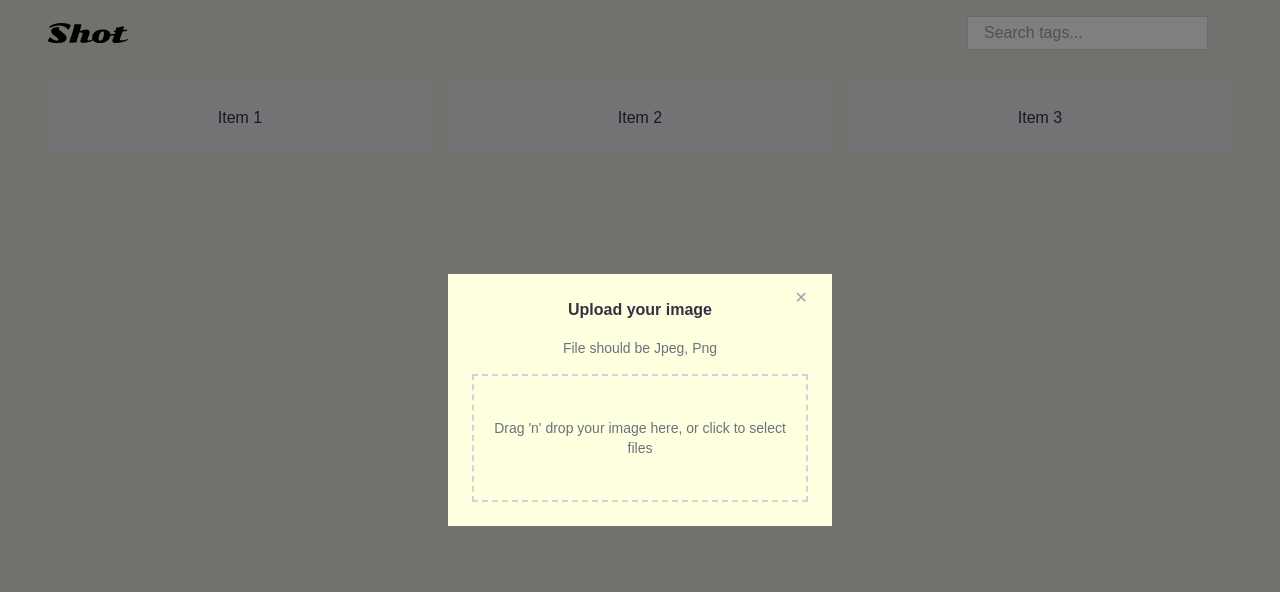
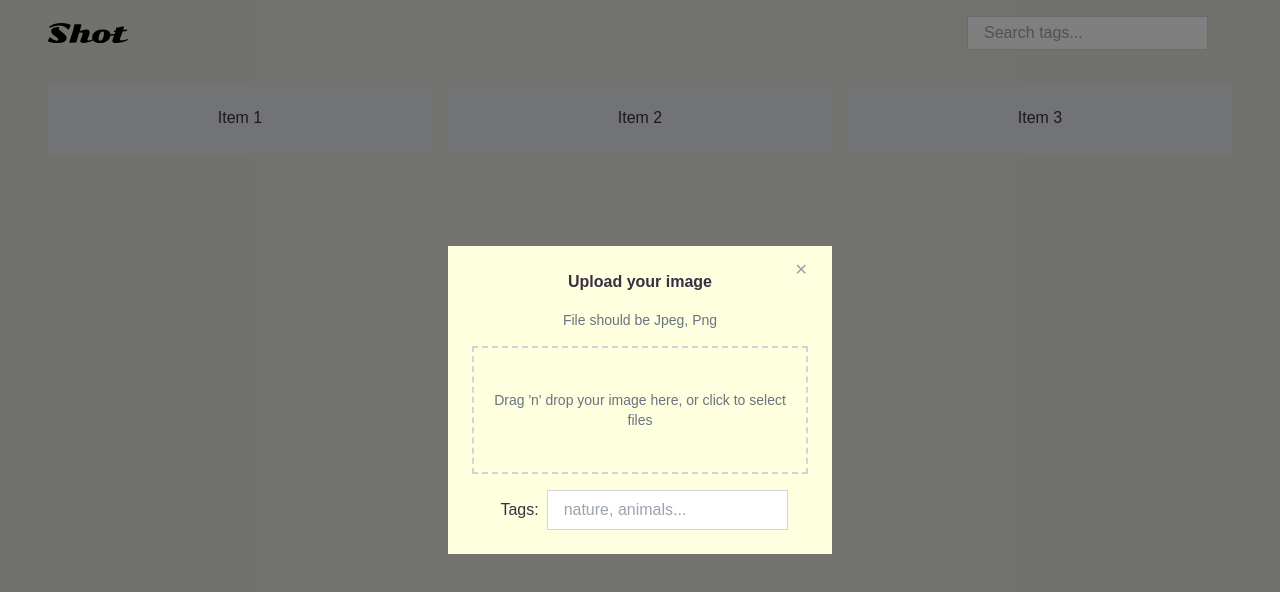
Before and after one commit to scirats/shot, a Next.js app: page / in a window 1280 px wide. Both pictures are taken after a click on the button "Upload image". Shown: the top 592 px of the page. Built offline with nearby package versions, Linux system fonts and the light colour scheme.

Commit message:
Add: tags logic when upload

```diff
--- a/src/app/api/upload/route.ts
+++ b/src/app/api/upload/route.ts
@@ -4,6 +4,7 @@ export async function POST(req: NextRequest) {
   try {
     const formData = await req.formData();
     const file = formData.get("file") as File | null;
+    const tags = formData.get("tags") as string | null;
 
     if (!file) {
       return NextResponse.json(
@@ -11,10 +12,13 @@ export async function POST(req: NextRequest) {
         { status: 400 }
       );
     }
+    const parsedTags = tags ? JSON.parse(tags) : [];
+
     await new Promise(resolve => setTimeout(resolve, 3000));
 
     const fakeResponse = {
       secure_url: "https://www.shutterstock.com/image-vector/img-vector-icon-design-on-260nw-2164648583.jpg",
+      tags: parsedTags,
     };
 
     return NextResponse.json(fakeResponse, { status: 200 });
--- a/src/components/upload/UploadContent.tsx
+++ b/src/components/upload/UploadContent.tsx
@@ -9,6 +9,8 @@ type UploadContentProps = {
   getDropzoneProps: () => any;
   getInputProps: () => any;
   isDragActive: boolean;
+  tags: string[];
+  onTagsChange: (input: string) => void;
 };
 
 const UploadContent = ({
@@ -18,6 +20,8 @@ const UploadContent = ({
   getDropzoneProps,
   getInputProps,
   isDragActive,
+  tags,
+  onTagsChange,
 }: UploadContentProps) => {
   if (isFetching) {
     return (
@@ -36,6 +40,7 @@ const UploadContent = ({
             <>
               <PreviewImage imageUrl={image.secure_url} />
               <InputLink url={image.secure_url} />
+              {tags ? (<p className="text-sm text-gray-500 m-4">Tags: {tags.join(", ")}</p>) : (<></>)}
             </>
           }
         </div>
@@ -48,6 +53,14 @@ const UploadContent = ({
               getInputProps={getInputProps}
               isActive={isDragActive}
           />
+          <div className="flex">
+            <p className="p-2">Tags:</p>
+            <input
+              type="text"
+              placeholder="nature, animals..."
+              onChange={e => onTagsChange(e.target.value)}
+            />
+          </div>
         </>
       )}
     </div>
--- a/src/components/upload/UploadModal.tsx
+++ b/src/components/upload/UploadModal.tsx
@@ -11,6 +11,8 @@ const UploadModal: React.FC = () => {
     getInputProps,
     isDragActive,
     resetUploadState,
+    tags,
+    handleTagsChange
   } = useUpload();
   const [isOpen, setIsOpen] = useState(false);
 
@@ -38,6 +40,8 @@ const UploadModal: React.FC = () => {
             getDropzoneProps={getRootProps}
             getInputProps={getInputProps}
             isDragActive={isDragActive}
+            tags={tags}
+            onTagsChange={handleTagsChange}
         />
       </div>
     </div>
--- a/src/hooks/useFileUpload.ts
+++ b/src/hooks/useFileUpload.ts
@@ -8,22 +8,19 @@ export const useFileUpload = () => {
   const [isSuccess, setIsSuccess] = useState<boolean>(false);
   const [error, setError] = useState<string | null>(null);
 
-  const resetUploadState = () => {
+  const resetUploadFileState = () => {
     setImage(null);
     setIsFetching(false);
     setIsSuccess(false);
     setError(null);
   };
 
-  const uploadImage = async (file: File) => {
+  const uploadImage = async (file: File, tags: string[]) => {
     setIsFetching(true);
     setError(null);
 
-    const formData = new FormData();
-    formData.append("file", file);
-
     try {
-      const data = await uploadFile(file);
+      const data = await uploadFile({file, tags});
       setImage(data);
       setIsSuccess(true);
     } catch (error) {
@@ -39,7 +36,7 @@ export const useFileUpload = () => {
     isFetching,
     isSuccess,
     uploadImage,
-    resetUploadState,
+    resetUploadFileState,
     error,
   };
 };
--- /dev/null
+++ b/src/hooks/useTags.ts
@@ -0,0 +1,23 @@
+import { useState } from "react";
+
+export function useTags() {
+  const [tags, setTags] = useState<string[]>([]);
+
+  const handleTagsChange = (input: string) => {
+    const parsedTags = input
+      .split(",")
+      .map(tag => tag.trim())
+      .filter(tag => tag.length > 0);
+    setTags(parsedTags);
+  };
+
+  const resetTags = () => {
+    setTags([]);
+  };
+
+  return {
+    tags,
+    handleTagsChange,
+    resetTags,
+  };
+}
--- a/src/hooks/useUpload.ts
+++ b/src/hooks/useUpload.ts
@@ -1,12 +1,19 @@
 import { useFileUpload } from "./useFileUpload";
 import { useDragAndDrop } from "./useDragAndDrop";
+import {useTags} from "./useTags";
 
 export const useUpload = () => {
-  const { image, isFetching, isSuccess, uploadImage, resetUploadState } =
+  const { image, isFetching, isSuccess, uploadImage, resetUploadFileState } =
     useFileUpload();
+  const { tags, handleTagsChange, resetTags } = useTags();
 
   const { getRootProps, getInputProps, isDragActive } =
-    useDragAndDrop(uploadImage);
+    useDragAndDrop((file) => uploadImage(file, tags));
+
+  const resetUploadState = () => {
+    resetUploadFileState();
+    resetTags();
+  }
 
   return {
     image,
@@ -16,5 +23,7 @@ export const useUpload = () => {
     getInputProps,
     isDragActive,
     resetUploadState,
+    tags,
+    handleTagsChange
   };
 };
--- a/src/services/uploadService.ts
+++ b/src/services/uploadService.ts
@@ -1,9 +1,10 @@
-import {UploadResponse} from "@/types/upload";
+import {UploadRequest, UploadResponse} from "@/types/upload";
 import {httpRequest} from "@/utils/httpRequest";
 
-export const uploadFile = (file: File) => {
+export const uploadFile = ({ file, tags }: UploadRequest) => {
   const formData = new FormData();
   formData.append("file", file);
+  formData.append("tags", JSON.stringify(tags));
 
   return httpRequest<UploadResponse>("/api/upload", {
     method: "POST",
```
Also changed, not shown: src/types/upload.ts (+9 -0 lines).
